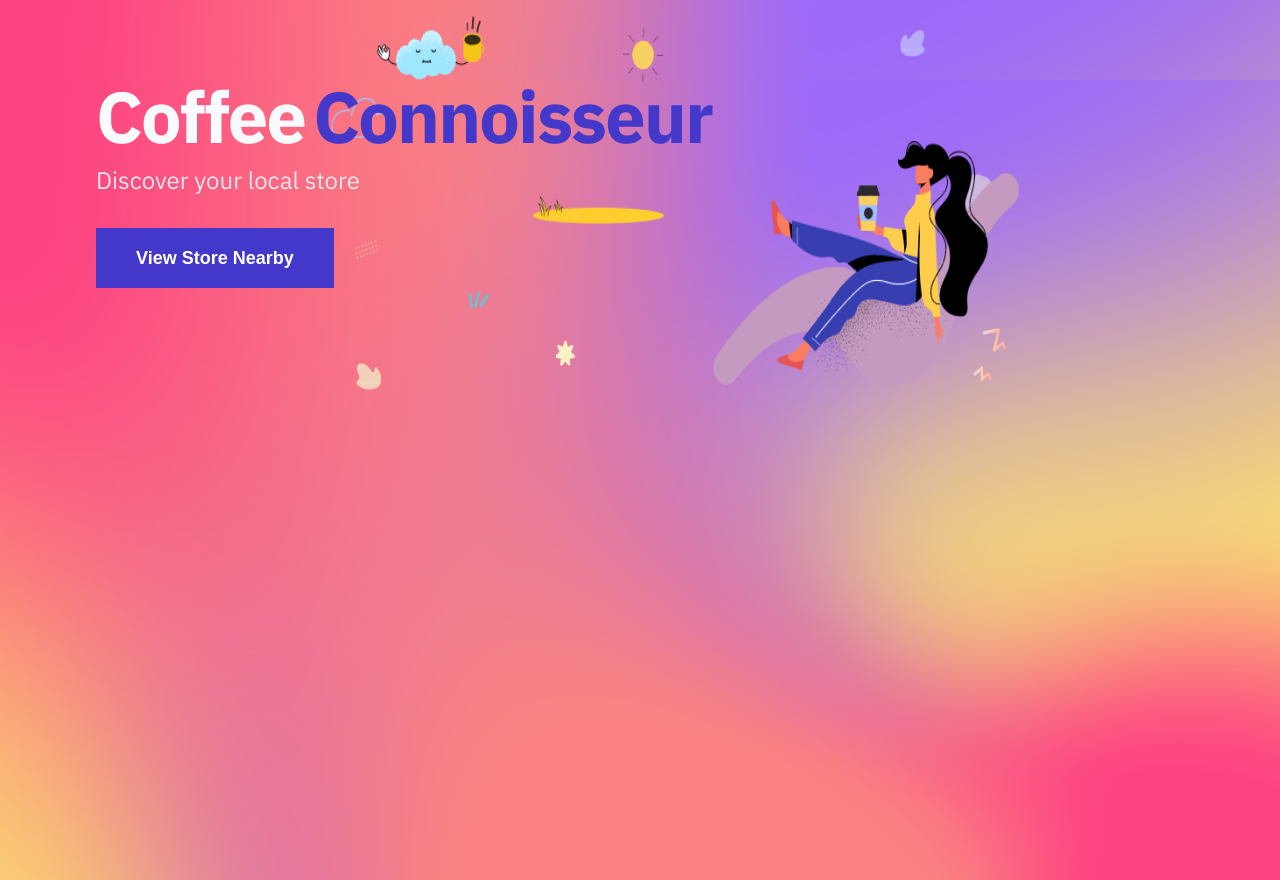
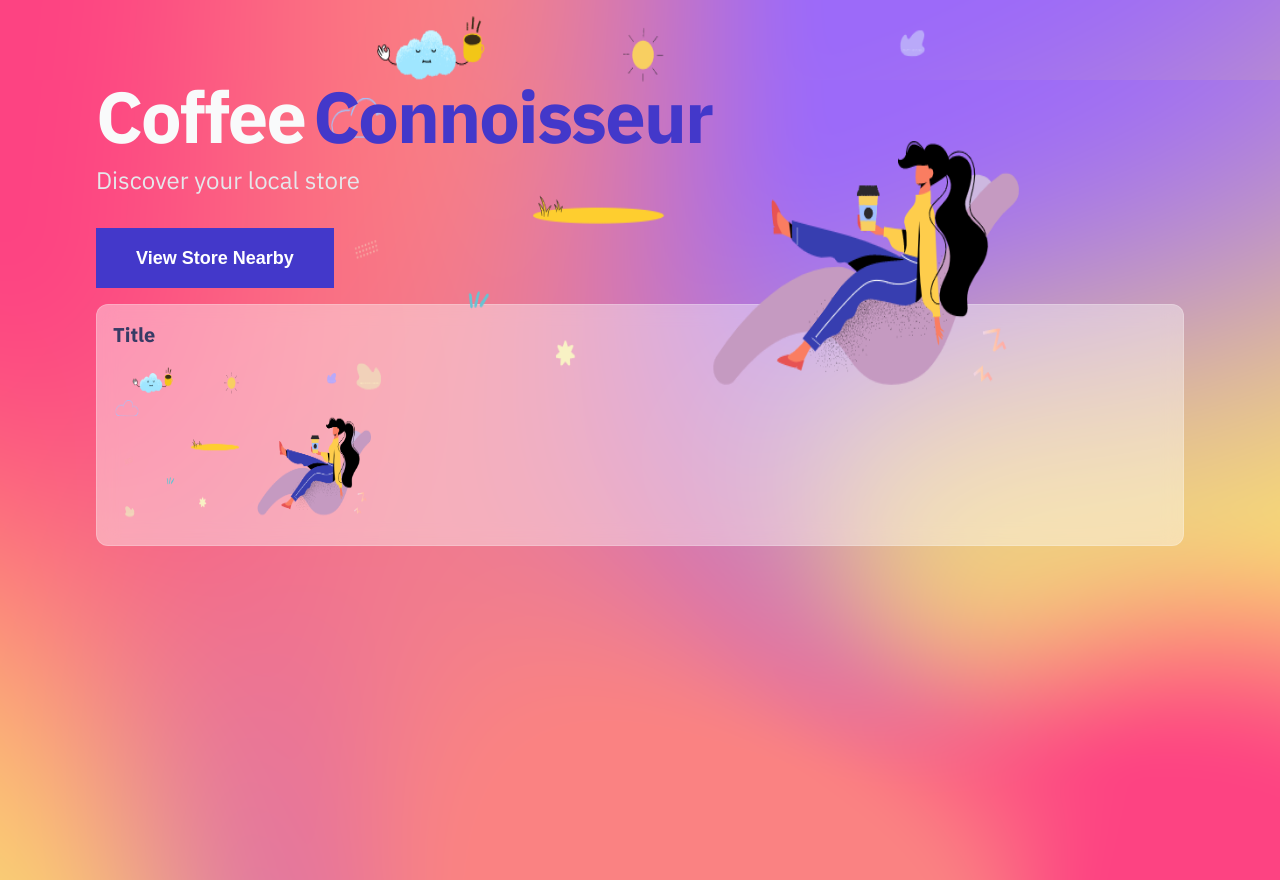
Before and after one commit to mones-cse/buzzcoffee, a Next.js app: page / in a window 1280 px wide. Built offline with nearby package versions, Linux system fonts and the light colour scheme.

Commit message:
add card componenet

```diff
--- /dev/null
+++ b/components/card.jsx
@@ -0,0 +1,30 @@
+import React from "react";
+import Image from "next/image";
+import Link from "next/link";
+import style from "./card.module.css";
+import classNames from "classnames";
+
+const Card = () => {
+  return (
+    <Link href={"/asd"}>
+      <a className={style.cardLink}>
+        {/*<div className={style.container}>*/}
+        <div className={classNames("glass", style.container)}>
+          <div className={style.cardHeaderWrapper}>
+            <h2 className={style.cardHeader}>Title</h2>
+          </div>
+          <div className={style.cardImageWrapper}>
+            <Image
+              className={style.cardImage}
+              src={"/static/hero-image.png"}
+              width={260}
+              height={160}
+            />
+          </div>
+        </div>
+      </a>
+    </Link>
+  );
+};
+
+export default Card;
--- /dev/null
+++ b/components/card.module.css
@@ -0,0 +1,56 @@
+.cardLink {
+    margin: auto;
+    --tw-shadow: 0 20px 25px -5px rgba(0, 0, 0, 0.1),
+    0 10px 10px -5px rgba(0, 0, 0, 0.04);
+    box-shadow: 0 0 transparent, 0 0 #0000, 0 0 transparent, 0 0 #0000,
+    0 0 transparent;
+
+    border-color: var(--text-white-100);
+    border-radius: 0.75rem /* 12px */;
+}
+
+.container {
+    border-radius: 0.75rem /* 12px */;
+    padding-top: 0.25rem /* 4px */;
+    padding-bottom: 0.25rem /* 4px */;
+    padding-bottom: 1.25rem /* 20px */;
+    padding-left: 1rem /* 16px */;
+    padding-right: 1rem /* 16px */;
+
+    backdrop-filter: blur(10px);
+}
+
+.cardHeaderWrapper {
+    margin-top: 0.75rem /* 12px */;
+    margin-bottom: 0.75rem /* 12px */;
+}
+
+.cardHeader {
+    text-overflow: ellipsis;
+    white-space: nowrap;
+    font-size: 1.25rem /* 20px */;
+    line-height: 1.75rem /* 28px */;
+    font-weight: 800;
+    overflow: hidden;
+    width: 16rem /* 256px */;
+}
+
+.cardImageWrapper {
+    color: var(--text-white-100);
+}
+
+.cardImage {
+    border-radius: 0.75rem /* 12px */;
+}
+
+@media (min-width: 1024px) {
+    .cardHeader {
+        width: 16rem /* 256px */;
+    }
+}
+
+@media (min-width: 768px) {
+    .cardHeader {
+        width: 16rem /* 256px */;
+    }
+}
--- a/package.json
+++ b/package.json
@@ -9,6 +9,7 @@
     "lint": "next lint"
   },
   "dependencies": {
+    "classnames": "^2.3.1",
     "next": "12.1.6",
     "react": "18.1.0",
     "react-dom": "18.1.0"
--- a/pages/index.js
+++ b/pages/index.js
@@ -2,6 +2,7 @@
 import Image from "next/image";
 import styles from "../styles/Home.module.css";
 import Banner from "../components/banner";
+import Card from "../components/card";
 
 export default function Home() {
   const handleOnButtonClick = () => {
@@ -27,6 +28,7 @@
           buttonText={"View Store Nearby"}
           handleOnClick={handleOnButtonClick}
         />
+        <Card />
       </main>
     </div>
   );
--- a/styles/globals.css
+++ b/styles/globals.css
@@ -78,3 +78,16 @@
   outline: 1px dotted;
   outline: 5px auto -webkit-focus-ring-color;
 }
+
+/* glass-morphism */
+.glass {
+  background: hsla(0, 0%, 100%, 0.4);
+  -webkit-backdrop-filter: blur(10px);
+  backdrop-filter: blur(10px);
+  border: 1px solid hsla(0, 0%, 100%, 0.2);
+}
+
+.glass:hover {
+  background: hsla(0, 0%, 100%, 0.7);
+  border: 1px solid #fff;
+}
```
Also changed, not shown: 1 other file (tests, documents, lock files or other folders).
